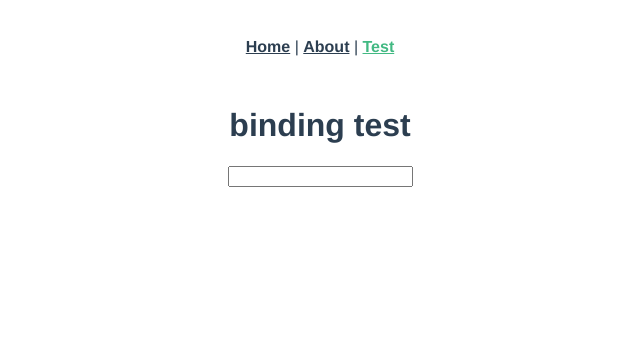
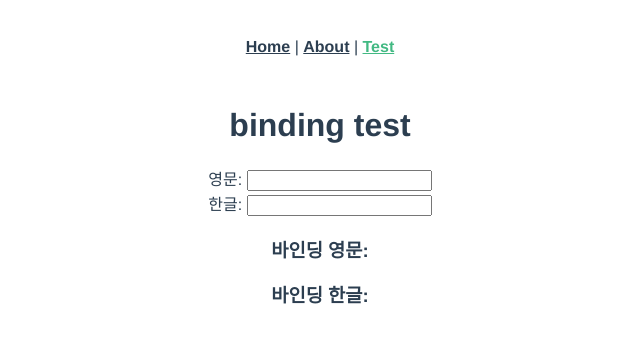
Before and after one commit to leegandhi18/vue-practice, a Vue app: page /test in a window 1280 px wide. Shown: the top 342 px of the page, without its empty margins (320-960 px from the left). Built offline with nearby package versions, Linux system fonts and the light colour scheme.

Commit message:
vue data binding test 2

```diff
--- a/src/views/Test.vue
+++ b/src/views/Test.vue
@@ -1,8 +1,11 @@
 <template>
   <div>
-    <h1>binding test {{ title }}</h1>
+    <h1>binding test</h1>
+    <div>영문: <input v-model="engText" /></div>
+    <div>한글: <input v-model="korText" @input="typingKor" /></div>
     <div>
-      <input v-model="title" />
+      <h3>바인딩 영문: {{ engText }}</h3>
+      <h3>바인딩 한글: {{ korText }}</h3>
     </div>
   </div>
 </template>
@@ -11,7 +14,13 @@
 export default {
   data() {
     return {
-      title: ''
+      engText: '',
+      korText: ''
+    }
+  },
+  methods: {
+    typingKor(e) {
+      this.korText = e.target.value
     }
   }
 }
```
